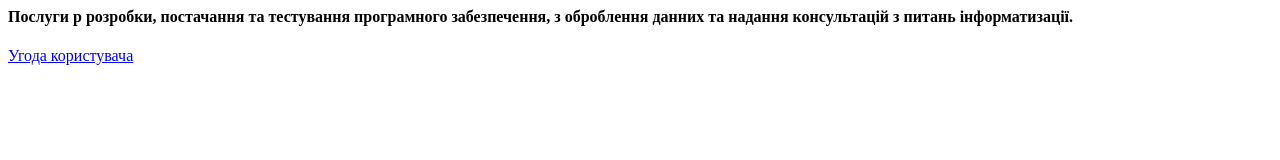
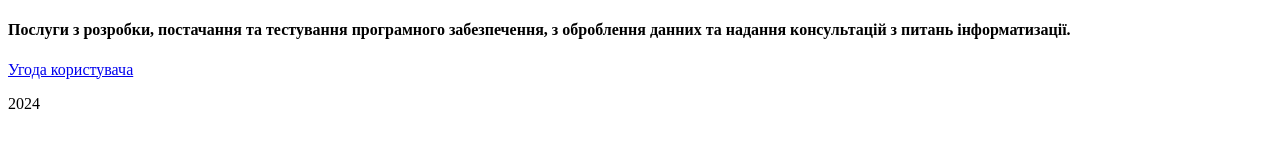
Before and after one commit to meshroom-ixp/meshroom.github.io, a plain HTML site: page index.html in a window 1280 px wide. Drawn offline with Linux system fonts and the light colour scheme.

Commit message:
Update index.html

```diff
--- a/index.html
+++ b/index.html
@@ -1,8 +1,14 @@
+<!DOCTYPE html>
 <html>
   <head>
+    <meta charset="utf-8">
+    <!--[if lt IE 9]>
+      <script src="https://oss.maxcdn.com/libs/html5shiv/3.7.0/html5shiv.js"></script>
+    <![endif]-->
   </head>
   <body>
-    <h4>Послуги p розробки, постачання та тестування програмного забезпечення, з оброблення данних та надання консультацій з питань інформатизації.</h4>
-    <div><a href='/terms-of-use.html'>Угода користувача</a></div>
+    <header><h4>Послуги з розробки, постачання та тестування програмного забезпечення, з оброблення данних та надання консультацій з питань інформатизації.</h4></header>
+    <section><a href='/terms-of-use.html'>Угода користувача</a></section>
+    <footer><p>2024</p></footer>
   </body>
 </html>
```
